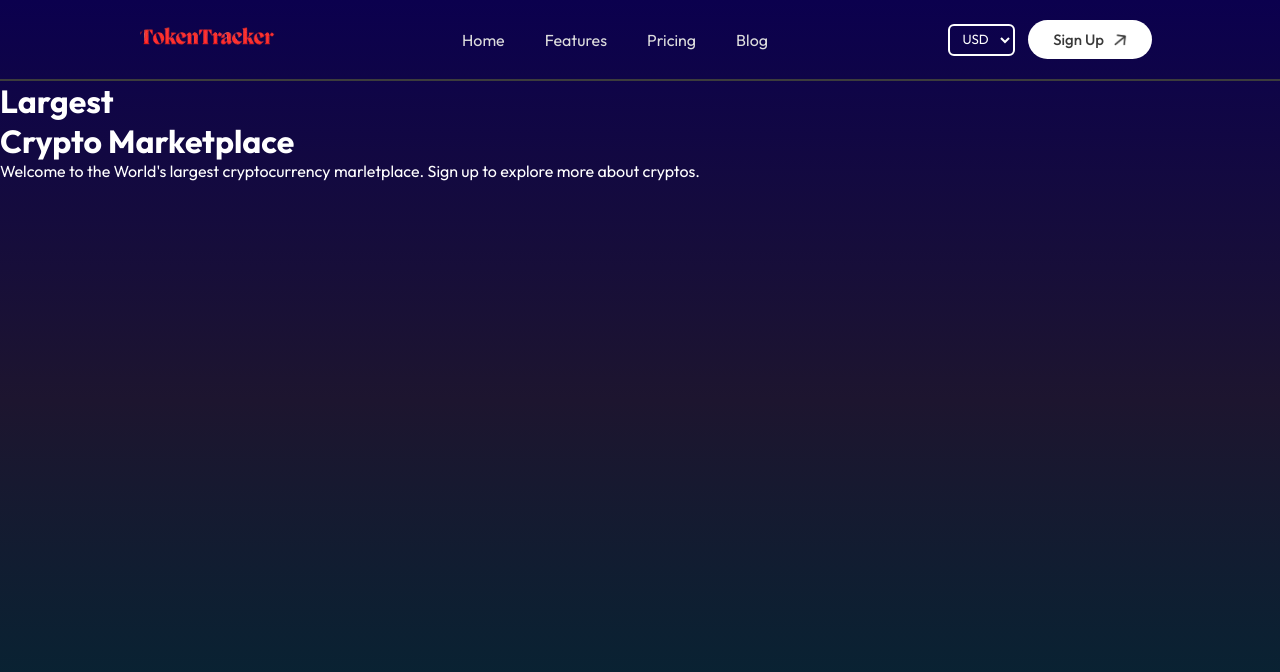
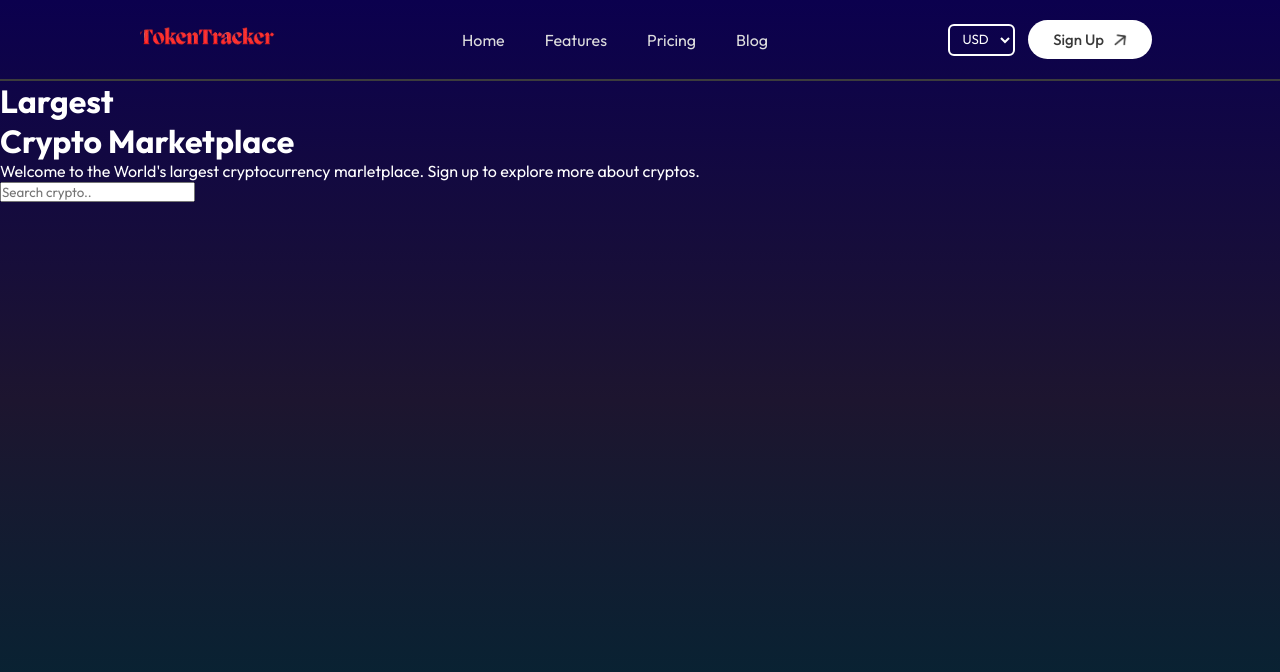
Before and after one commit to Fatumayattani/Token_Tracker, a React (Vite) app: page / in a window 1280 px wide. Shown: the top 672 px of the page. Built offline with nearby package versions, Linux system fonts and the light colour scheme.

Commit message:
save changes

```diff
--- a/src/pages/Home/Home.jsx
+++ b/src/pages/Home/Home.jsx
@@ -7,6 +7,9 @@ const Home = () => {
       <div className="hero">
         <h1>Largest <br/> Crypto Marketplace</h1>
         <p>Welcome to the World's largest cryptocurrency marletplace. Sign up to explore more about cryptos.</p>
+        <form>
+          <input type="text" placeholder='Search crypto..' />
+        </form>
       </div>
 
     </div>
```
